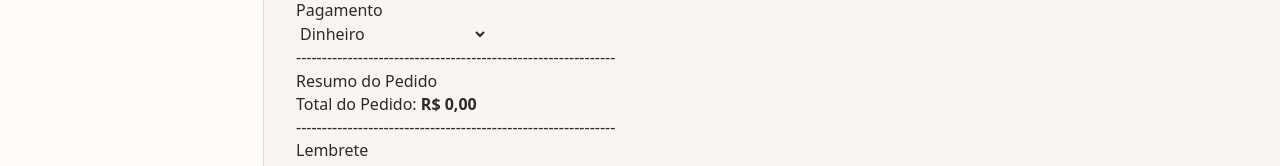
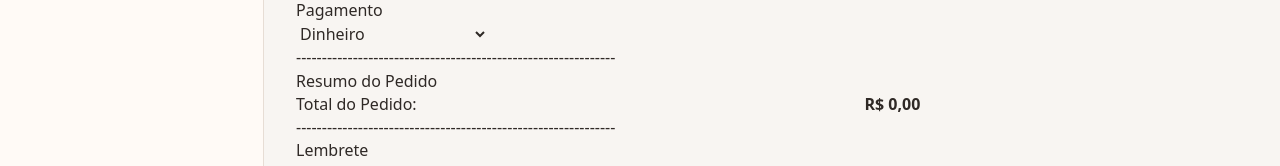
Before and after one commit to EdSantiag0/doceria-hesel, a React (Vite) app in the folder confectionery-crm/: page /novo-pedido in a window 1280 px wide. Shown: the part 572-738 px from the top of the page. Built offline with nearby package versions, Linux system fonts and the light colour scheme.

Commit message:
refactor: add OrderSummary component

```diff
--- a/confectionery-crm/src/pages/NewOrder/components/OrderSummary.tsx
+++ b/confectionery-crm/src/pages/NewOrder/components/OrderSummary.tsx
@@ -0,0 +1,22 @@
+interface OrderSummaryProps {
+  orderTotal: number;
+}
+
+export function OrderSummary({ orderTotal }: OrderSummaryProps) {
+  return (
+    <fieldset>
+      <legend>Resumo do Pedido</legend>
+
+      <div className="flex items-center justify-between">
+        <span>Total do Pedido:</span>
+
+        <strong>
+          {new Intl.NumberFormat("pt-BR", {
+            style: "currency",
+            currency: "BRL",
+          }).format(orderTotal)}
+        </strong>
+      </div>
+    </fieldset>
+  );
+}
--- a/confectionery-crm/src/pages/NewOrder/index.tsx
+++ b/confectionery-crm/src/pages/NewOrder/index.tsx
@@ -1,9 +1,9 @@
+import type { CreateOrderItemInput } from "../../types/OrderItem";
+import type { CreateOrderInput } from "../../types/Order";
 import { z } from "zod";
 import { FormInput } from "../../components/FormInput";
 import { useState } from "react";
 import { getClients } from "../../services/clientStorage";
-import type { CreateOrderItemInput } from "../../types/OrderItem";
-import type { CreateOrderInput } from "../../types/Order";
 import { createOrder } from "../../services/orderStorage";
 import { toast } from "react-toastify";
 import { orderSchema } from "./schemas/orderSchema";
@@ -12,6 +12,7 @@
 import { ClientSelect } from "./components/ClientSelect";
 import { OrderItemsForm } from "./components/OrderItemsForm";
 import { OrderItemsList } from "./components/OrderItemsList";
+import { OrderSummary } from "./components/OrderSummary";
 
 type OrderFormData = z.infer<typeof orderSchema>;
 type OrderFormErrors = Partial<Record<keyof OrderFormData, string>>;
@@ -40,7 +41,9 @@
 export function NewOrder() {
   const [formData, setFormData] = useState(initialFormData);
   const [formErrors, setErrors] = useState<OrderFormErrors>({});
-  const [itemsErrors, setItemsErrors] = useState<ItemsError>({});
+
+  const orderTotal = calculateOrderTotal(formData.items);
+
   const clients = getClients();
 
   const [currentItem, setCurrentItem] = useState<CreateOrderItemInput>({
@@ -176,15 +179,7 @@
       </fieldset>
       --------------------------------------------------------------
       <fieldset>
-        <legend>Resumo do Pedido</legend>
-
-        <span>Total do Pedido: </span>
-        <strong>
-          {new Intl.NumberFormat("pt-BR", {
-            style: "currency",
-            currency: "BRL",
-          }).format(calculateOrderTotal(formData.items))}
-        </strong>
+        <OrderSummary orderTotal={orderTotal} />
       </fieldset>
       --------------------------------------------------------------
       <fieldset>
```
